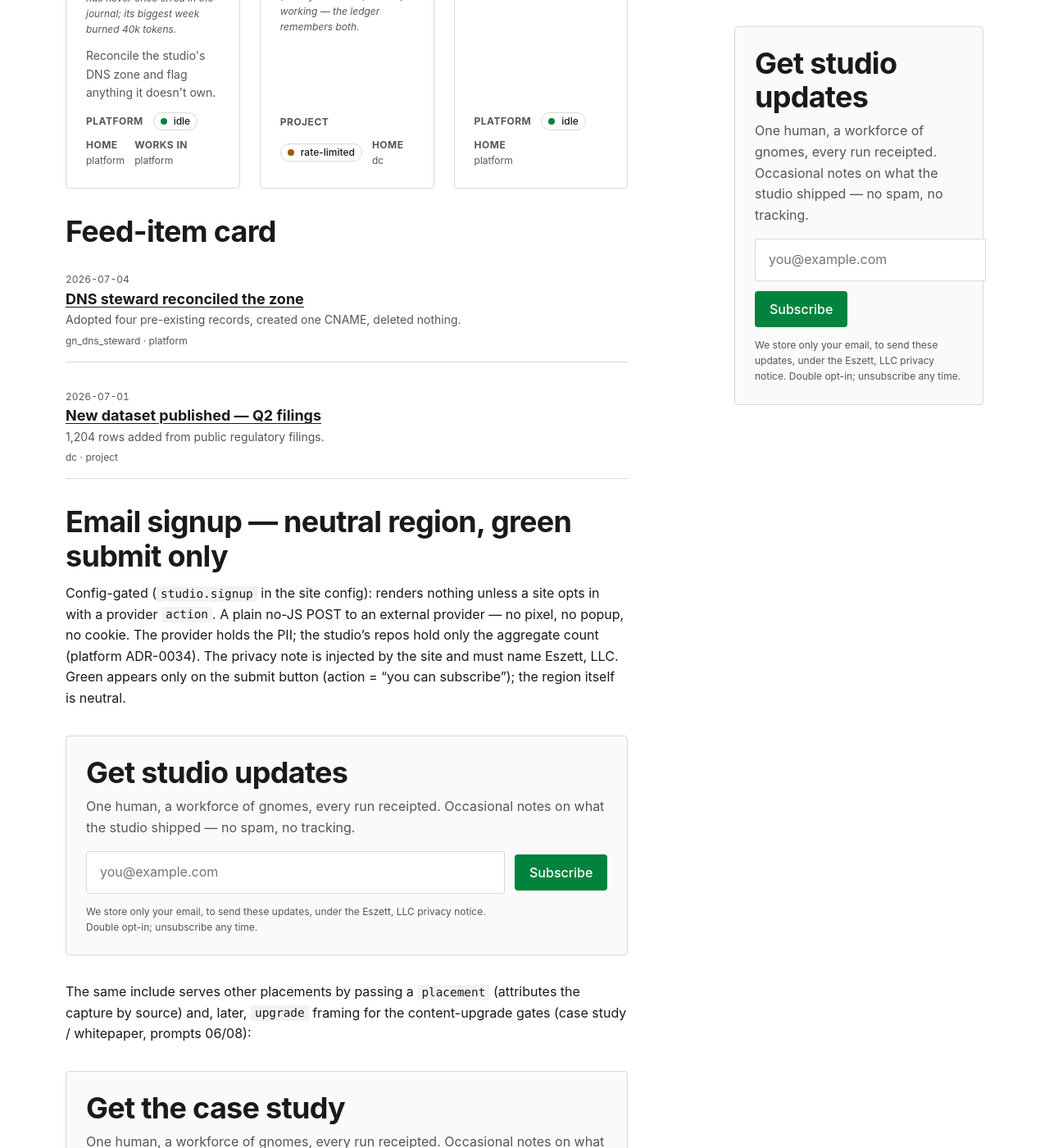
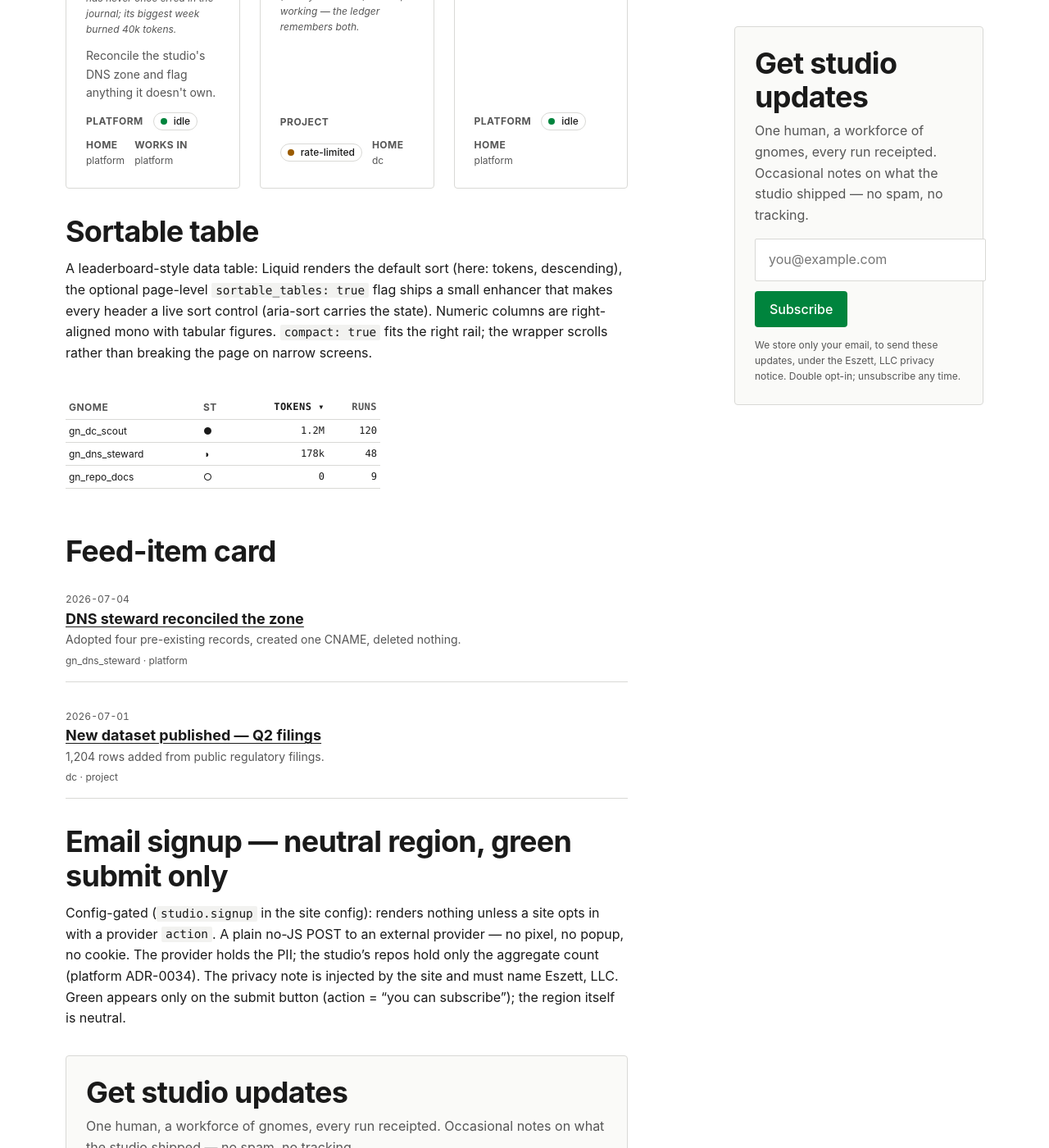
Before and after one commit to bussetech/theme, a Jekyll site: the page built from components.md, in a window 1280 px wide and 1400 px high, scrolled down 4990 px. Shown: the whole window at 82% size. Built offline with Jekyll 4.4.1, drawn with Linux system fonts in a browser that asks for light colours.

Commit message:
feat(table): sortable-table component + page-supplied rail
Generic leaderboard/data table: static default sort (no-JS complete),
opt-in enhancer via sortable_tables flag, aria-sort as the state hook,
mono tabular numerics. Pages can now fill the right rail with their own
include (rail:/rail_label: front matter), superseding the signup-only
rail without changing it.

Co-Authored-By: Claude Fable 5 <noreply@anthropic.com>
Claude-Session: https://claude.ai/code/session_0116d3MKmjiGFWufcM8EPHth

```diff
--- /dev/null
+++ b/_data/demo_leaderboard.yml
@@ -0,0 +1,18 @@
+# Demo data for the components page — not shipped to consumers. Row shape for
+# sortable-table.html: display values per column key, optional <key>_sort
+# numeric overrides, optional _url on the first column.
+- gnome: gn_dc_scout
+  stage: "●"
+  tokens: 1.2M
+  tokens_sort: 1200000
+  runs: 120
+- gnome: gn_dns_steward
+  stage: "◑"
+  tokens: 178k
+  tokens_sort: 178000
+  runs: 48
+- gnome: gn_repo_docs
+  stage: "○"
+  tokens: "0"
+  tokens_sort: 0
+  runs: 9
--- /dev/null
+++ b/_includes/sortable-table.html
@@ -0,0 +1,63 @@
+{%- comment -%}
+  Sortable table. Params:
+    columns      — array of column objects:
+                     key     (field name in each row)
+                     label   (header text)
+                     numeric (optional: right-align + mono + numeric sort)
+                     title   (optional: header title attribute, e.g. to
+                              expand an abbreviated label)
+    rows         — array of row objects. Cell display value = row[key].
+                   Optional row fields:
+                     <key>_sort — sort value when display is formatted
+                                  (e.g. tokens "71k" displays, 71382 sorts)
+                     _url       — links the FIRST column's cell
+    default_sort — key pre-sorted at render (progressive enhancement: the
+                   table arrives sorted; JS only re-sorts)
+    default_desc — true to pre-sort descending (default true)
+    caption      — accessible table caption (visually hidden)
+    compact      — true for rail-width contexts (xs type, tight cells)
+
+  Sorting needs `sortable_tables: true` in the page front matter to emit
+  assets/js/sortable-table.js (the map-scripts pattern). Without JS the
+  default sort stands and headers render as plain text.
+{%- endcomment -%}
+{%- assign _cols = include.columns -%}
+{%- assign _rows = include.rows -%}
+{%- assign _desc = true -%}
+{%- if include.default_desc == false -%}{%- assign _desc = false -%}{%- endif -%}
+{%- if include.default_sort -%}
+  {%- assign _sort_key = include.default_sort -%}
+  {%- assign _sort_field = _sort_key | append: '_sort' -%}
+  {%- assign _probe = _rows | first -%}
+  {%- if _probe[_sort_field] -%}{%- assign _sort_by = _sort_field -%}{%- else -%}{%- assign _sort_by = _sort_key -%}{%- endif -%}
+  {%- assign _rows = _rows | sort: _sort_by -%}
+  {%- if _desc -%}{%- assign _rows = _rows | reverse -%}{%- endif -%}
+{%- endif -%}
+<div class="sortable-table__wrap">
+  <table class="sortable-table{% if include.compact %} sortable-table--compact{% endif %}" data-sortable>
+    {%- if include.caption %}<caption class="visually-hidden">{{ include.caption }}</caption>{% endif -%}
+    <thead>
+      <tr>
+        {%- for col in _cols %}
+        <th scope="col"{% if col.numeric %} class="is-numeric"{% endif %}{% if col.title %} title="{{ col.title }}"{% endif %}
+            data-key="{{ col.key }}"{% if col.numeric %} data-numeric{% endif %}
+            {% if include.default_sort == col.key %}aria-sort="{% if _desc %}descending{% else %}ascending{% endif %}"{% endif %}>
+          <button type="button" class="sortable-table__sort">{{ col.label }}</button>
+        </th>
+        {%- endfor %}
+      </tr>
+    </thead>
+    <tbody>
+      {%- for row in _rows %}
+      <tr>
+        {%- for col in _cols %}
+        {%- assign _sf = col.key | append: '_sort' -%}
+        <td{% if col.numeric %} class="is-numeric"{% endif %} data-value="{{ row[_sf] | default: row[col.key] }}">
+          {%- if forloop.first and row._url -%}<a href="{{ row._url }}">{{ row[col.key] }}</a>{%- else -%}{{ row[col.key] }}{%- endif -%}
+        </td>
+        {%- endfor %}
+      </tr>
+      {%- endfor %}
+    </tbody>
+  </table>
+</div>
--- /dev/null
+++ b/_includes/table-scripts.html
@@ -0,0 +1,9 @@
+{%- comment -%}
+  table-scripts — the sortable-table enhancer, emitted before </body> only
+  when a page sets `sortable_tables: true` (the map-scripts pattern).
+  Progressive enhancement: without it, tables keep their rendered default
+  sort and headers are inert.
+{%- endcomment -%}
+{%- if page.sortable_tables -%}
+<script src="{{ '/assets/js/sortable-table.js' | relative_url }}" defer></script>
+{%- endif -%}
--- a/_layouts/default.html
+++ b/_layouts/default.html
@@ -16,7 +16,23 @@
     {%- endcomment -%}
     {%- assign _rail = false -%}
     {%- if site.studio.signup.rail and site.studio.signup.enabled and page.full_width != true -%}{% assign _rail = true %}{% endif -%}
-    {%- if _rail -%}
+    {%- if page.rail -%}
+    {%- comment -%}
+      Page-supplied rail: front matter `rail: <include file>` (resolved from
+      the consuming site's _includes first, then the theme's) fills the rail
+      with page-specific content — e.g. a leaderboard. Takes precedence over
+      the site-wide signup rail; a page wanting both includes signup.html
+      inside its own rail include. Label it with `rail_label`.
+    {%- endcomment -%}
+    <div class="container container--rail">
+      <div class="container__main">
+        {{ content }}
+      </div>
+      <aside class="rail" aria-label="{{ page.rail_label | default: 'Related' }}">
+        {% include {{ page.rail }} %}
+      </aside>
+    </div>
+    {%- elsif _rail -%}
     <div class="container container--rail">
       <div class="container__main">
         {{ content }}
@@ -34,5 +50,6 @@
   {% include footer.html %}
   <script src="{{ '/assets/js/nav.js' | relative_url }}" defer></script>
   {% include map-scripts.html %}
+  {% include table-scripts.html %}
 </body>
 </html>
--- a/_sass/_components.scss
+++ b/_sass/_components.scss
@@ -341,6 +341,46 @@
   font-style: italic;
 }
 
+// ── Sortable table (leaderboards, data tables) ────────────────────────────
+// Progressive enhancement: Liquid renders the default sort; sortable-table.js
+// (page opt-in `sortable_tables: true`) makes headers live. Numerics are
+// mono + right-aligned; the sort state rides aria-sort (accessibility IS the
+// styling hook). Neutral ink/gray — a leaderboard ranks, it doesn't alert.
+.sortable-table__wrap { overflow-x: auto; }
+.sortable-table {
+  width: 100%;
+  border-collapse: collapse;
+  font-size: var(--type-scale-sm);
+}
+.sortable-table th,
+.sortable-table td {
+  padding: var(--space-1) var(--space-2);
+  border-bottom: var(--border-hairline) solid var(--gray-300);
+  text-align: left;
+}
+.sortable-table th { color: var(--color-ink-soft); }
+.sortable-table .is-numeric {
+  text-align: right;
+  font-family: var(--type-family-mono);
+  font-variant-numeric: tabular-nums;
+}
+.sortable-table__sort {
+  all: unset;
+  cursor: pointer;
+  font-size: var(--type-scale-xs);
+  font-weight: var(--type-weight-bold);
+  text-transform: uppercase;
+  letter-spacing: var(--type-tracking-wide);
+}
+.sortable-table__sort:focus-visible { outline: 2px solid var(--color-action-base); outline-offset: 2px; }
+.sortable-table th[aria-sort] .sortable-table__sort { color: var(--color-ink); }
+.sortable-table th[aria-sort="descending"] .sortable-table__sort::after { content: " ▾"; }
+.sortable-table th[aria-sort="ascending"] .sortable-table__sort::after { content: " ▴"; }
+.sortable-table--compact {
+  font-size: var(--type-scale-xs);
+  th, td { padding: var(--space-1); }
+}
+
 // ── Feed-item card ────────────────────────────────────────────────────────
 .feed-item {
   padding-block: var(--space-4);
--- /dev/null
+++ b/assets/js/sortable-table.js
@@ -0,0 +1,44 @@
+// sortable-table.js — progressive enhancement for [data-sortable] tables
+// (emitted only when a page sets `sortable_tables: true`; the map-scripts
+// pattern). Without it the Liquid-rendered default sort stands. Sorting is
+// display-only reordering of existing rows: no fetch, no state, no cookies.
+(function () {
+  "use strict";
+
+  function valueOf(cell, numeric) {
+    var raw = cell.getAttribute("data-value") || cell.textContent;
+    if (!numeric) return raw.trim().toLowerCase();
+    var n = parseFloat(String(raw).replace(/[^0-9.eE-]/g, ""));
+    return isNaN(n) ? -Infinity : n;
+  }
+
+  document.querySelectorAll("table[data-sortable]").forEach(function (table) {
+    var headers = table.querySelectorAll("thead th[data-key]");
+    var tbody = table.querySelector("tbody");
+    if (!tbody) return;
+
+    headers.forEach(function (th, index) {
+      var button = th.querySelector(".sortable-table__sort");
+      if (!button) return;
+      button.addEventListener("click", function () {
+        var numeric = th.hasAttribute("data-numeric");
+        // Toggle: same column flips direction; new column starts descending
+        // for numbers (leaderboard convention), ascending for text.
+        var current = th.getAttribute("aria-sort");
+        var desc = current === "descending" ? false : current === "ascending" ? true : !!numeric;
+        headers.forEach(function (other) { other.removeAttribute("aria-sort"); });
+        th.setAttribute("aria-sort", desc ? "descending" : "ascending");
+
+        Array.prototype.slice.call(tbody.rows)
+          .sort(function (a, b) {
+            var av = valueOf(a.cells[index], numeric);
+            var bv = valueOf(b.cells[index], numeric);
+            if (av < bv) return desc ? 1 : -1;
+            if (av > bv) return desc ? -1 : 1;
+            return 0;
+          })
+          .forEach(function (row) { tbody.appendChild(row); });
+      });
+    });
+  });
+})();
--- a/components.md
+++ b/components.md
@@ -4,6 +4,7 @@ permalink: /components/
 eyebrow: Reference
 title: Components
 description: Every component the theme ships, rendered from its include. This page is the visual regression surface for the studio's screenshot checks (prompt 06).
+sortable_tables: true
 ---
 
 Each block below is produced by the same include a project site calls. Color
@@ -131,6 +132,18 @@ Without the block the card renders exactly as before.
   {% for g in site.data.demo_gnomes %}{% include gnome-card.html gnome=g %}{% endfor %}
 </div>
 
+## Sortable table
+
+A leaderboard-style data table: Liquid renders the default sort (here:
+tokens, descending), the optional page-level `sortable_tables: true` flag
+ships a small enhancer that makes every header a live sort control
+(aria-sort carries the state). Numeric columns are right-aligned mono with
+tabular figures. `compact: true` fits the right rail; the wrapper scrolls
+rather than breaking the page on narrow screens.
+<div style="max-width: 24rem">
+{% include sortable-table.html columns=site.data.demo_leaderboard_columns rows=site.data.demo_leaderboard default_sort="tokens" compact=true caption="Demo gnome leaderboard" %}
+</div>
+
 ## Feed-item card
 
 <div class="stack">
```
Also changed, not shown: _data/demo_leaderboard_columns.yml (added, +12 -0 lines), CHANGELOG.md.
